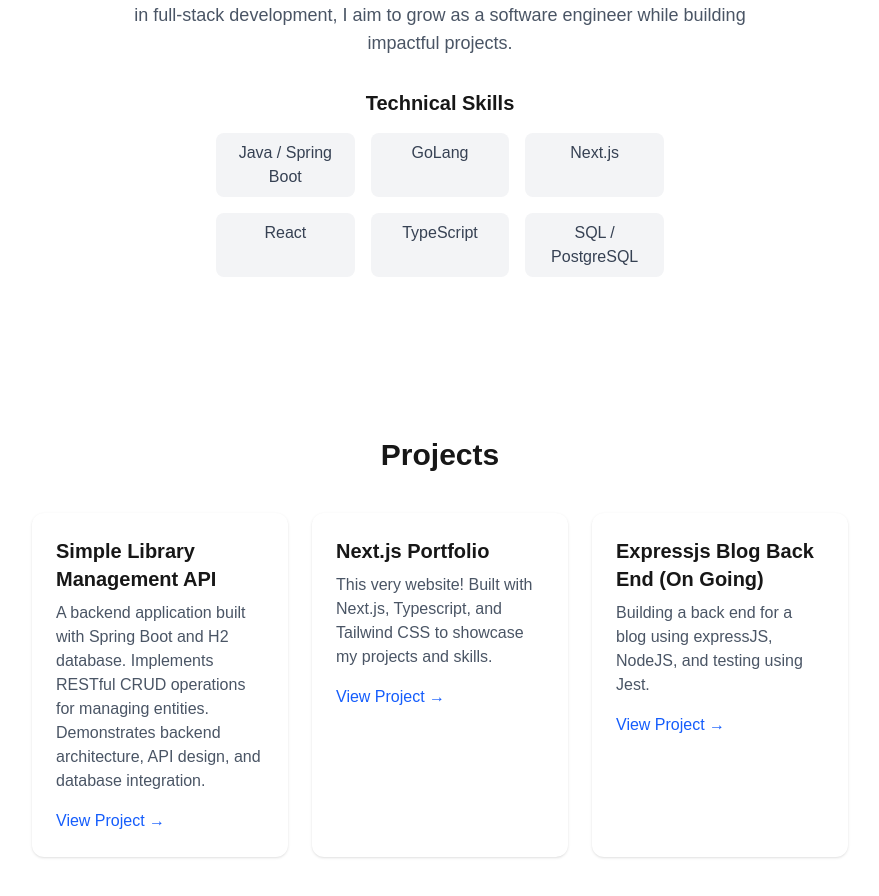
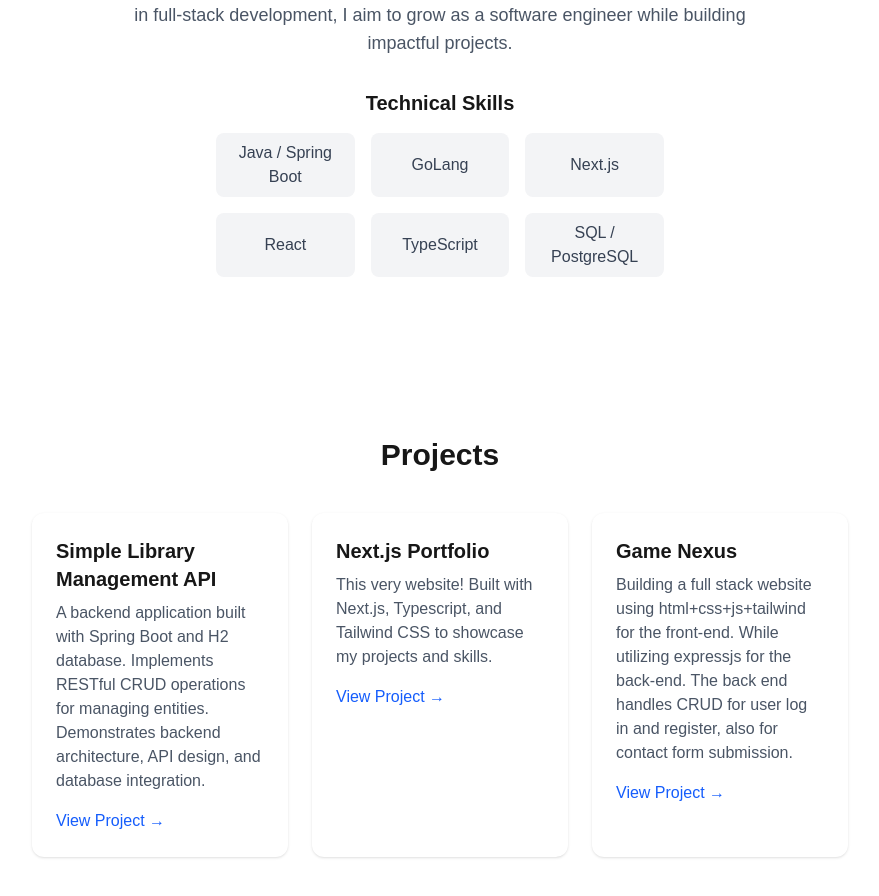
Before and after one commit to EffelZefanya/effel-zefanya-portfolio, a Next.js app: page / in a window 1280 px wide. Shown: the part 620-1516 px from the top of the page, without its empty margins (200-1079 px from the left). Built offline with nearby package versions, Linux system fonts and the light colour scheme.

Commit message:
fix: adjust content

```diff
--- a/src/app/layout.tsx
+++ b/src/app/layout.tsx
@@ -1,5 +1,5 @@
 import type { Metadata } from "next";
-import "./globals.css";
+import "./globals.css"
 import React from "react";
 import Navbar from "@/components/Navbar";
 import Footer from "@/components/Footer";
--- a/src/sections/About.tsx
+++ b/src/sections/About.tsx
@@ -14,12 +14,12 @@ export default function About() {
 
       <h3 className="text-xl font-semibold mb-4">Technical Skills</h3>
       <div className="grid grid-cols-2 md:grid-cols-3 gap-4 max-w-md mx-auto text-gray-700">
-        <span className="bg-gray-100 py-2 px-4 rounded-lg">Java / Spring Boot</span>
-        <span className="bg-gray-100 py-2 px-4 rounded-lg">GoLang</span>
-        <span className="bg-gray-100 py-2 px-4 rounded-lg">Next.js</span>
-        <span className="bg-gray-100 py-2 px-4 rounded-lg">React</span>
-        <span className="bg-gray-100 py-2 px-4 rounded-lg">TypeScript</span>
-        <span className="bg-gray-100 py-2 px-4 rounded-lg">SQL / PostgreSQL</span>
+        <span className="bg-gray-100 py-2 px-4 rounded-lg flex items-center justify-center">Java / Spring Boot</span>
+        <span className="bg-gray-100 py-2 px-4 rounded-lg flex items-center justify-center">GoLang</span>
+        <span className="bg-gray-100 py-2 px-4 rounded-lg flex items-center justify-center">Next.js</span>
+        <span className="bg-gray-100 py-2 px-4 rounded-lg flex items-center justify-center">React</span>
+        <span className="bg-gray-100 py-2 px-4 rounded-lg flex items-center justify-center">TypeScript</span>
+        <span className="bg-gray-100 py-2 px-4 rounded-lg flex items-center justify-center">SQL / PostgreSQL</span>
       </div>
     </section>
   );
--- a/src/sections/Projects.tsx
+++ b/src/sections/Projects.tsx
@@ -14,9 +14,9 @@ export default function Projects(){
             link:"https://github.com/EffelZefanya/effel-zefanya-portfolio",
         },
         {
-            title: "Expressjs Blog Back End (On Going)",
-            description:"Building a back end for a blog using expressJS, NodeJS, and testing using Jest.",
-            link:"https://github.com/EffelZefanya/blog-back-end",
+            title: "Game Nexus",
+            description:"Building a full stack website using html+css+js+tailwind for the front-end. While utilizing expressjs for the back-end. The back end handles CRUD for user log in and register, also for contact form submission.",
+            link:"https://github.com/EffelZefanya/Game-Nexus",
         },
     ];
 
```
